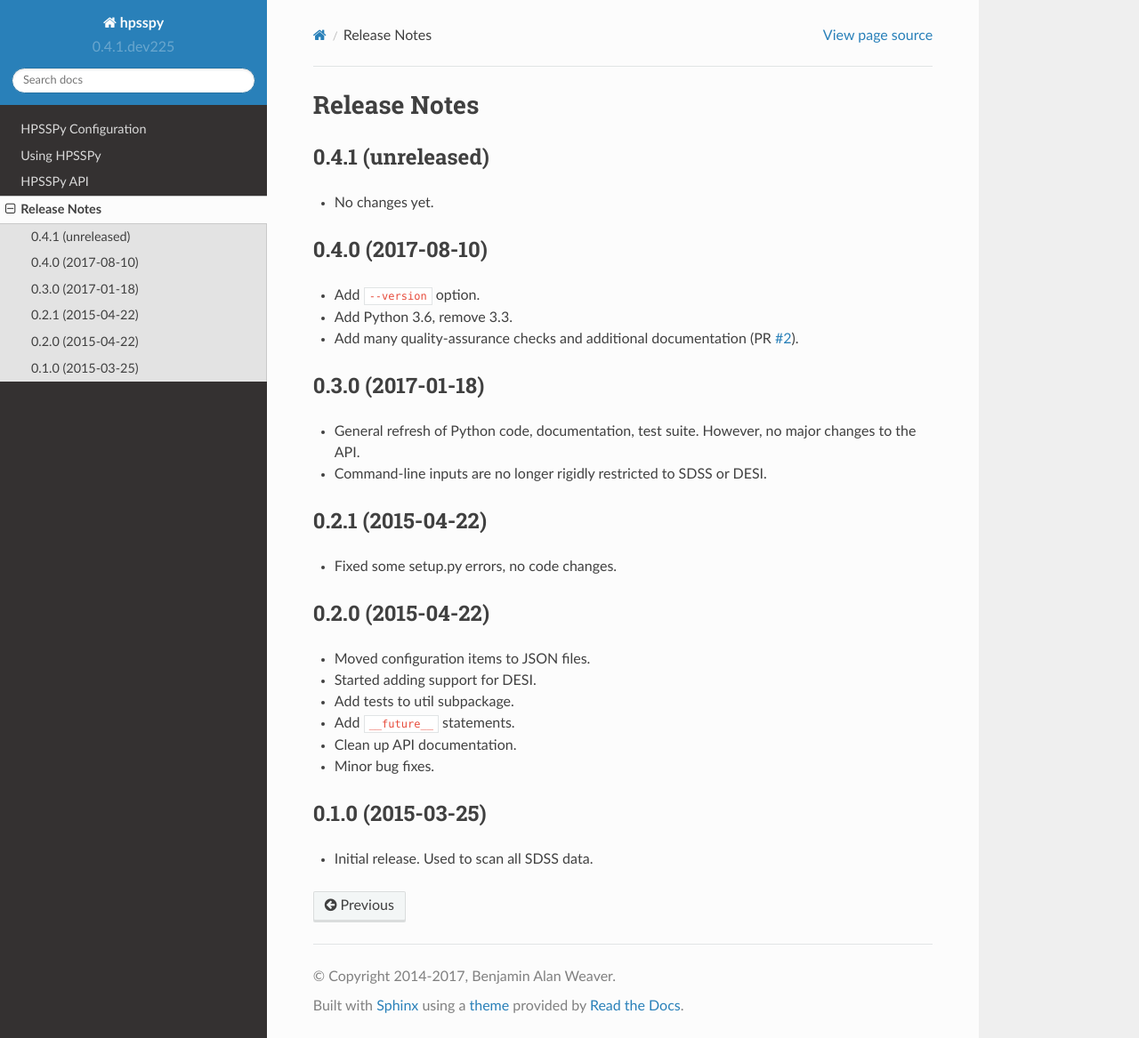
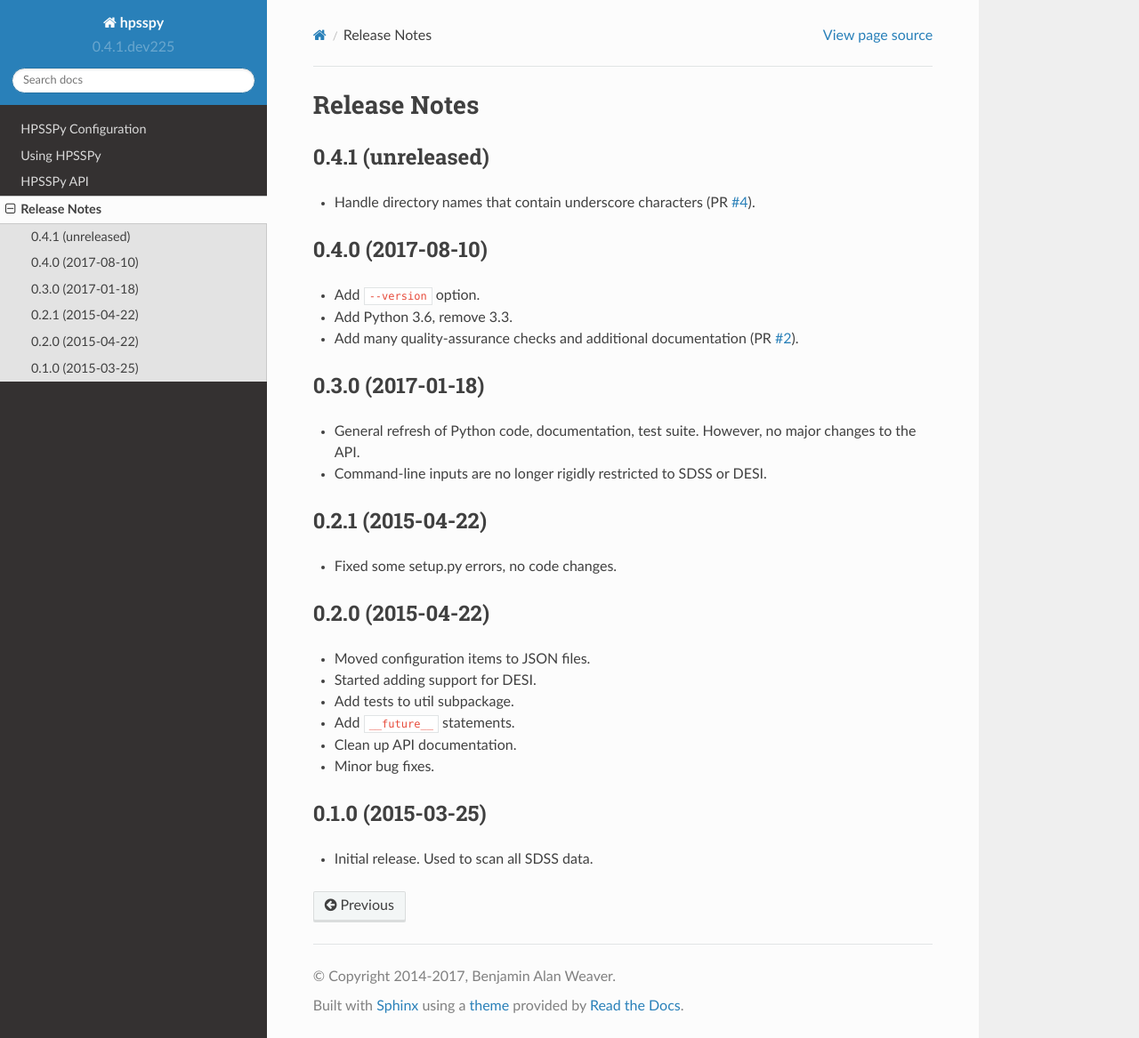
Before and after one commit to weaverba137/hpsspy, a Sphinx documentation site: the page built from doc/changes.rst, in a window 1280 px wide and 1167 px high. Shown: the whole window at 89% size. Built offline with Sphinx 7.4.7 and the Read the Docs theme 2.0.0, drawn with Linux system fonts in a browser that asks for light colours.

Commit message:
reset directory data

```diff
--- a/doc/changes.rst
+++ b/doc/changes.rst
@@ -5,7 +5,9 @@ Release Notes
 0.4.1 (unreleased)
 ------------------
 
-* No changes yet.
+* Handle directory names that contain underscore characters (PR `#4`_).
+
+.. _`#4`: https://github.com/weaverba137/hpsspy/pull/4
 
 0.4.0 (2017-08-10)
 ------------------
```
Also changed, not shown: 1 other file.
